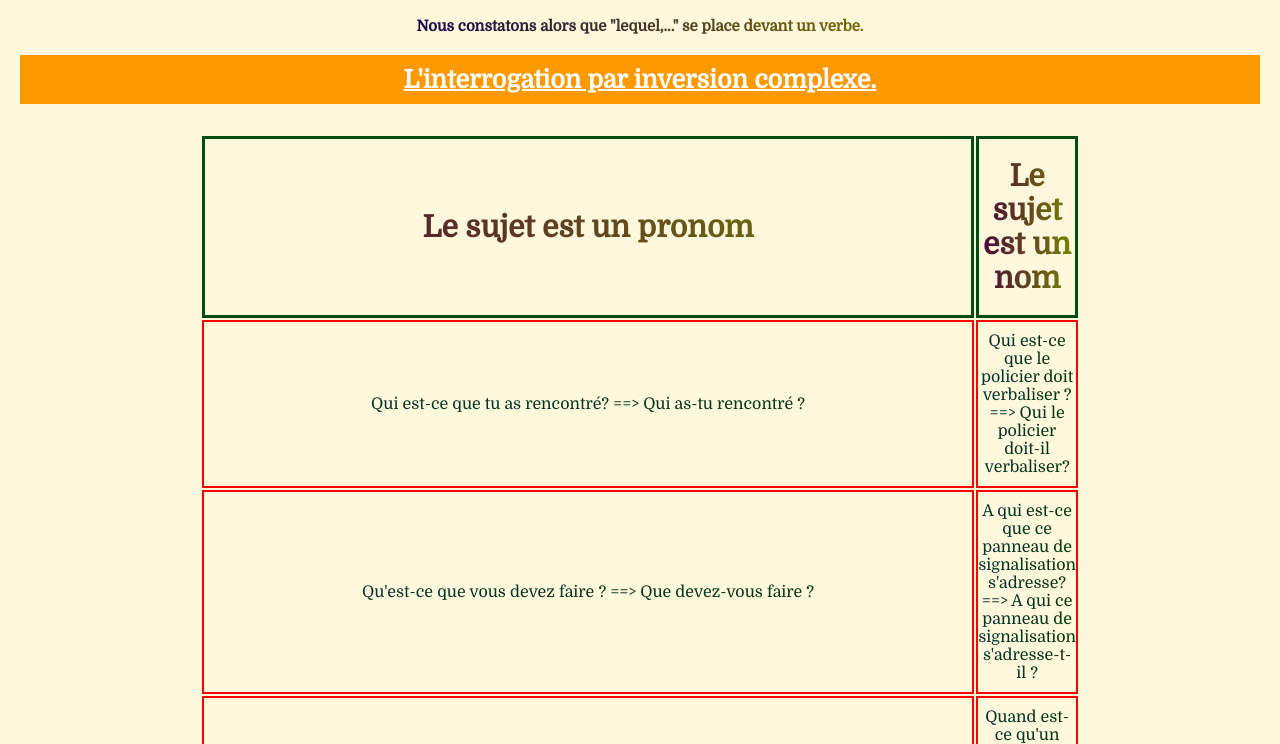
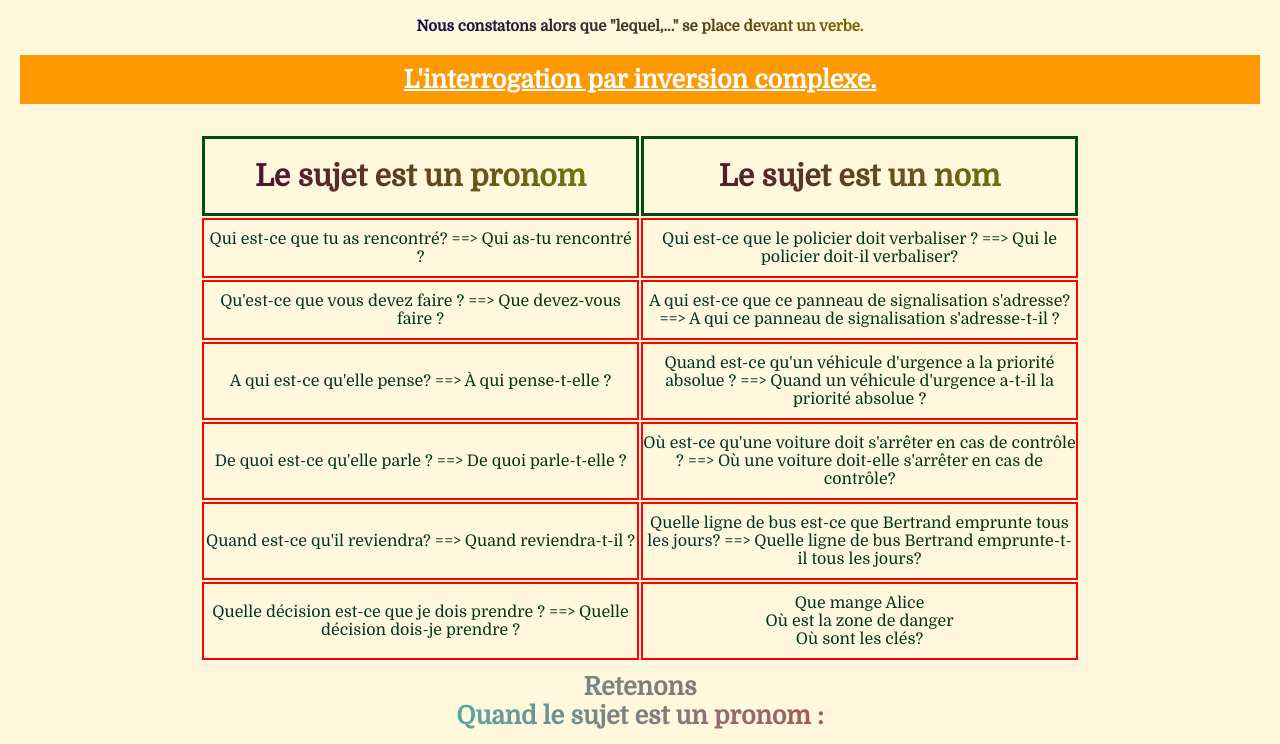
Before and after one commit to TheorieVue/francais, a plain HTML site: page phrint.html in a window 1280 px wide. Shown: the part 3245-3989 px from the top of the page. Drawn offline with nearby package versions, Linux system fonts and the light colour scheme; some packages are replaced by stand-ins of ours.

Commit message:
Update phrint.html

```diff
--- a/phrint.html
+++ b/phrint.html
@@ -215,7 +215,7 @@
           </h3>
 
           <h2 class="backgreen">L'interrogation par inversion complexe.</h2>
-          <table>
+          <table class="tbl2">
             <tr>
               <th>Le sujet est un pronom</th>
               <th>Le sujet est un nom</th>
```
